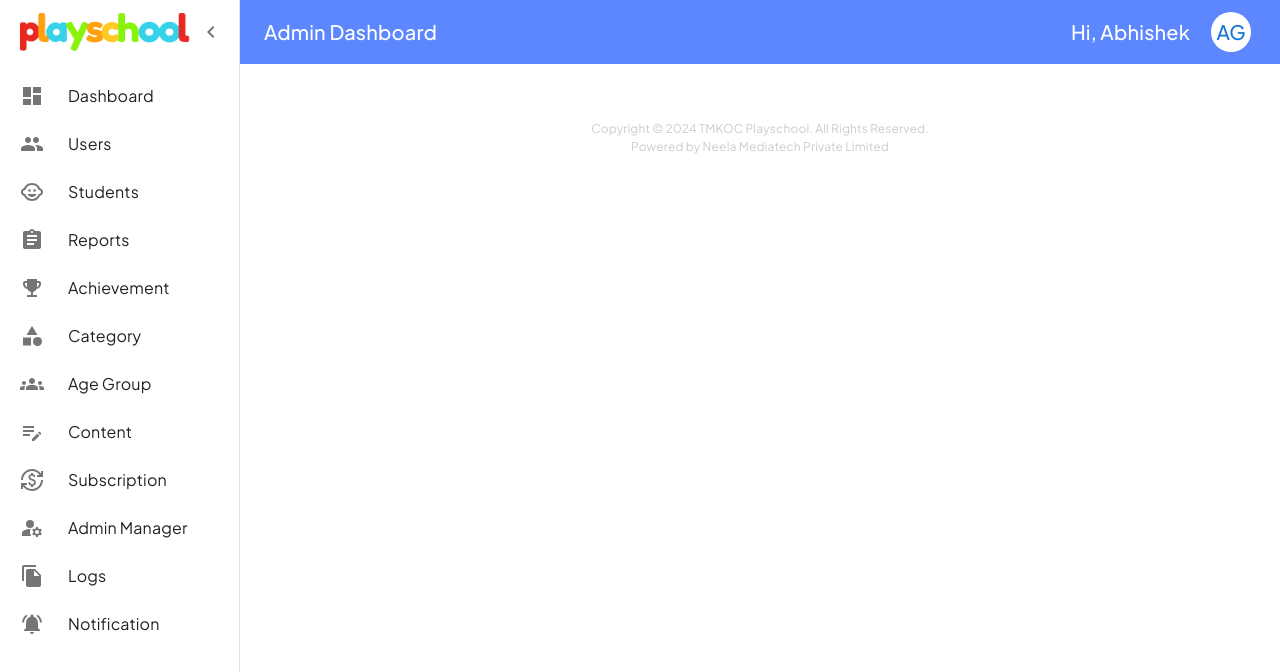
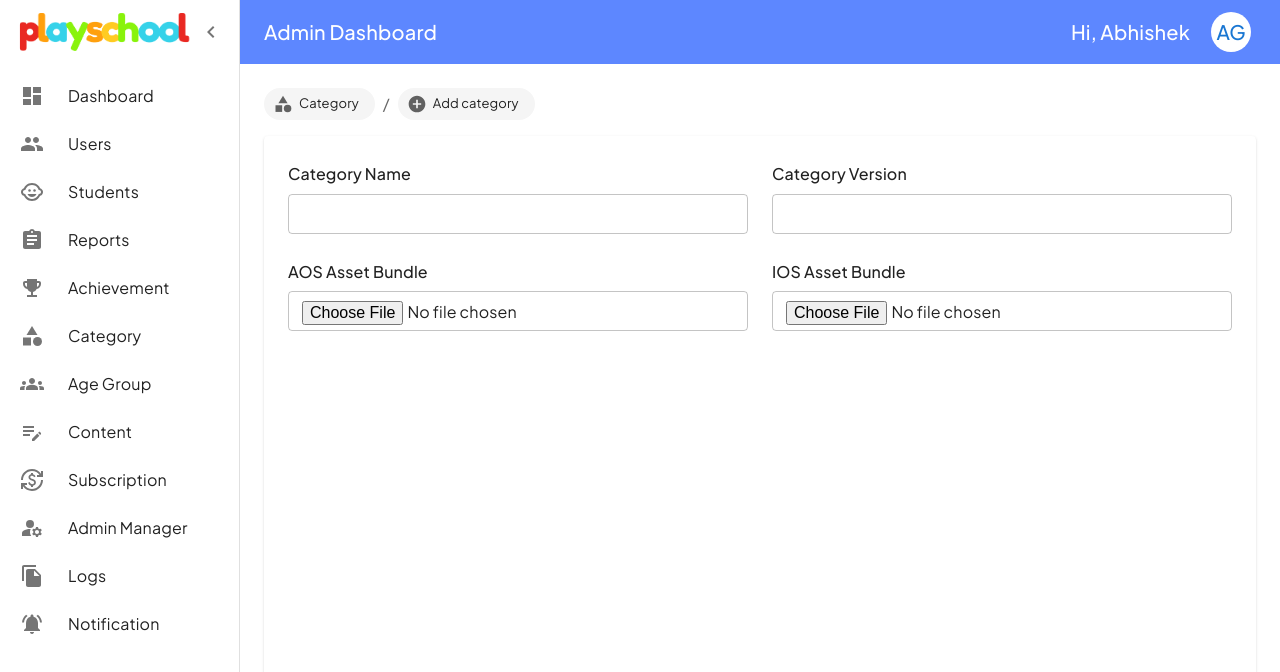
Before and after one commit to abhishekgarad5677/play-school-admin-dashboard, a React (Vite) app: page /dashboard/add-category in a window 1280 px wide. Shown: the top 672 px of the page. Built offline with nearby package versions, Linux system fonts and the light colour scheme; sample sign-in values are in the browser's storage.

Commit message:
category table and Add category form

```diff
--- a/src/components/layout/DefaultLayout.jsx
+++ b/src/components/layout/DefaultLayout.jsx
@@ -43,6 +43,7 @@ import Subscription from '../../pages/Subscription/Subscription';
 import AdminManager from '../../pages/AdminManager/AdminManager';
 import Logs from '../../pages/Logs/Logs';
 import Notification from '../../pages/Notification/Notification';
+import AddCategory from '../../pages/Category/AddCategory';
 
 const drawerWidth = 240;
 
@@ -341,6 +342,7 @@ export default function DefaultLayout() {
           <Route path="reports" element={<Reports />} />
           <Route path="achievement" element={<Achievement />} />
           <Route path="category" element={<Category />} />
+          <Route path="add-category" element={<AddCategory />} />
           <Route path="age-group" element={<AgeGroup />} />
           <Route path="content" element={<Content />} />
           <Route path="subscription" element={<Subscription />} />
--- a/src/components/modal/AddUser.jsx
+++ b/src/components/modal/AddUser.jsx
@@ -136,6 +136,7 @@ export const AddUser = (props) => {
                             error={!!errors.email}
                             helperText={errors.email}
                             margin="normal"
+
                         />
                         <FormControl fullWidth margin="normal" error={!!errors.role}>
                             <InputLabel id="role-label">Role</InputLabel>
--- /dev/null
+++ b/src/components/skeleton/TableSkeleton.jsx
@@ -0,0 +1,24 @@
+import React from "react";
+import { Skeleton, Table, TableBody, TableCell, TableContainer, TableRow, Paper } from "@mui/material";
+
+const TableSkeleton = ({ rows = 5, columns = 4 }) => {
+    return (
+        // <TableContainer component={Paper}>
+        <Table>
+            <TableBody>
+                {[...Array(rows)].map((_, rowIndex) => (
+                    <TableRow key={rowIndex}>
+                        {[...Array(columns)].map((_, colIndex) => (
+                            <TableCell key={colIndex}>
+                                <Skeleton variant="text" width="100%" height={30} />
+                            </TableCell>
+                        ))}
+                    </TableRow>
+                ))}
+            </TableBody>
+        </Table>
+        // </TableContainer>
+    );
+};
+
+export default TableSkeleton;
--- /dev/null
+++ b/src/pages/Category/AddCategory.jsx
@@ -0,0 +1,76 @@
+import React, { useEffect, useState } from "react";
+import { Box, Button, FormHelperText, InputAdornment, OutlinedInput, Paper, styled, TextField, Typography } from "@mui/material";
+import CategoryIcon from '@mui/icons-material/Category';
+import CustomBreadcrumbs from "../../components/breadcrumb/CustomBreadcrumbs";
+import AddCircleIcon from '@mui/icons-material/AddCircle';
+import Grid from '@mui/material/Grid2';
+
+const AddCategory = () => {
+
+
+    return (
+        <>
+            <CustomBreadcrumbs
+                items={[
+                    {
+                        label: "Category",
+                        href: "/dashboard/category",
+                        icon: <CategoryIcon fontSize="small" />
+                    },
+                    {
+                        label: "Add category",
+                        href: "/dashboard/add-category",
+                        icon: <AddCircleIcon fontSize="small" />
+                    },
+                ]}
+            />
+            <Paper sx={{ height: "85vh", width: '100%', padding: 3 }}>
+                <Grid container spacing={3}>
+                    <Grid size={6}>
+                        <Typography variant="subtitle1" fontWeight={'500'} gutterBottom>
+                            Category Name
+                        </Typography>
+                        <OutlinedInput
+                            fullWidth
+                            size="small"
+                        />
+                    </Grid>
+                    <Grid size={6}>
+                        <Typography variant="subtitle1" fontWeight={'500'} gutterBottom>
+                            Category Version
+                        </Typography>
+                        <OutlinedInput
+                            fullWidth
+                            size="small"
+                        />
+                    </Grid>
+                    <Grid size={6}>
+                        <Typography variant="subtitle1" fontWeight={'500'} gutterBottom>
+                            AOS Asset Bundle
+                        </Typography>
+                        <OutlinedInput
+                            type="file"
+                            fullWidth
+                            size="small"
+                        />
+                    </Grid>
+                    <Grid size={6}>
+                        <Typography variant="subtitle1" fontWeight={'500'} gutterBottom>
+                            IOS Asset Bundle
+                        </Typography>
+                        <OutlinedInput
+                            type="file"
+                            fullWidth
+                            size="small"
+                        />
+                    </Grid>
+                    <Grid size={6}>
+
+                    </Grid>
+                </Grid>
+            </Paper>
+        </>
+    )
+}
+
+export default AddCategory;
--- a/src/pages/Category/Category.jsx
+++ b/src/pages/Category/Category.jsx
@@ -1,9 +1,41 @@
-import { Box, Paper } from "@mui/material";
-import React from "react";
+import React, { useEffect, useState } from "react";
+import { Box, Button, Paper, TextField } from "@mui/material";
 import CategoryIcon from '@mui/icons-material/Category';
 import CustomBreadcrumbs from "../../components/breadcrumb/CustomBreadcrumbs";
+import { useGetallcategoriesMutation } from "../../redux/slices/apiSlice";
+import { CommonTable } from "../../components/table/Table";
+import TableSkeleton from "../../components/skeleton/TableSkeleton";
+import AddIcon from '@mui/icons-material/Add';
+import { useNavigate } from "react-router-dom";
 
 const Category = () => {
+
+    const [data, setData] = useState();
+
+    const [postCategoryData, { isLoading, error, data: categotyData }] = useGetallcategoriesMutation();
+
+    useEffect(() => {
+        postCategoryData({})
+    }, []);
+
+    useEffect(() => {
+        if (categotyData) {
+            setData(categotyData?.data);
+        }
+    }, [categotyData]);
+
+    const columns = [
+        { field: 'id', headerName: 'ID', width: 130 },
+        { field: 'name', headerName: "Name", width: 170 },
+        { field: 'numberOfGames', headerName: 'Number of Games', width: 170 },
+        { field: 'numberOfTests', headerName: 'Number of Tests', width: 170 },
+        { field: 'ageGroup', headerName: 'Age Group', width: 170 },
+        // { field: 'games', headerName: 'Games', width: 150 },
+        // { field: 'tests', headerName: 'Tests', width: 150 },
+    ];
+
+    const navigate = useNavigate();
+
     return (
         <>
             <CustomBreadcrumbs
@@ -15,7 +47,7 @@ const Category = () => {
                     }
                 ]}
             />
-            <Paper sx={{ height: "85vh", width: '100%', padding: 3 }}>
+            <Paper sx={{ height: "auto", width: '100%', padding: 3 }}>
                 <Box
                     display="flex"
                     justifyContent="space-between"
@@ -26,9 +58,38 @@ const Category = () => {
                         gap: 1,
                         flexDirection: { xs: 'column', sm: 'row' },
                     }}
+
                 >
-                    <>Category</>
+                    {/* search student */}
+                    <TextField
+                        label="search category"
+                        variant="outlined"
+                        size="small"
+                        onChange={(e) => filterUserData(e)}
+                    />
+
+                    {/* add category button */}
+                    <Button
+                        variant="contained"
+                        startIcon={<AddIcon />}
+                        sx={{
+                            width: { xs: '100%', sm: 'auto', backgroundColor: '#5D87FF' },
+                        }}
+                        onClick={() => navigate('/dashboard/add-category')}
+                    >
+                        Add Category
+                    </Button>
                 </Box>
+
+                {/* category table data */}
+                {isLoading ? <TableSkeleton rows={10} columns={6} /> : (
+                    <CommonTable
+                        userTableData={data}
+                        columns={columns}
+                        pageSizeOptions={[10, 15, 20, 50, 100]}
+                    />
+                )}
+
             </Paper>
         </>
     )
--- a/src/pages/Students/Students.jsx
+++ b/src/pages/Students/Students.jsx
@@ -3,22 +3,24 @@ import React, { useEffect, useState } from "react";
 import CustomBreadcrumbs from "../../components/breadcrumb/CustomBreadcrumbs";
 import ChildCareIcon from '@mui/icons-material/ChildCare'
 import { CommonTable } from "../../components/table/Table";
-import { usePostDataMutation } from "../../redux/slices/apiSlice";
 import { useFormattedDate } from "../../utils/Hooks";
-import UserAvatar from "../../components/Avatar/UserAvatar";
+import { useGetallstudentsinfoMutation } from "../../redux/slices/apiSlice";
+import TableSkeleton from "../../components/skeleton/TableSkeleton";
 
 const Students = () => {
 
     const [data, setData] = useState();
 
-    const [postData, { isLoading, error, data: studentsData }] = usePostDataMutation();
+    const [postDataStudent, { isLoading, error, data: studentsData }] = useGetallstudentsinfoMutation();
 
     useEffect(() => {
-        postData({})
+        postDataStudent({})
     }, []);
 
     useEffect(() => {
-        setData(studentsData?.data)
+        if (studentsData) {
+            setData(studentsData?.data);
+        }
     }, [studentsData]);
 
     const columns = [
@@ -75,7 +77,6 @@ const Students = () => {
         { field: 'languageName', headerName: 'Language', width: 150 }
     ];
 
-    if (isLoading) return <div>Loading...</div>
 
     return (
         <>
@@ -111,11 +112,13 @@ const Students = () => {
                 </Box>
 
                 {/* students table data */}
-                <CommonTable
-                    userTableData={data}
-                    columns={columns}
-                    pageSizeOptions={[10, 15, 20, 50, 100]}
-                />
+                {isLoading ? <TableSkeleton rows={10} columns={6} /> : (
+                    <CommonTable
+                        userTableData={data}
+                        columns={columns}
+                        pageSizeOptions={[10, 15, 20, 50, 100]}
+                    />
+                )}
 
             </Paper>
         </>
--- a/src/redux/slices/apiSlice.js
+++ b/src/redux/slices/apiSlice.js
@@ -20,9 +20,16 @@ export const apiSlice = createApi({
         getPosts: builder.query({
             query: () => "/posts",
         }),
-        postData: builder.mutation({
+        getallstudentsinfo: builder.mutation({
             query: (data) => ({
-                url: "Students/user/getallstudentsinfo", // Replace with actual API endpoint
+                url: "Students/user/getallstudentsinfo",
+                method: "POST",
+                body: data,
+            }),
+        }),
+        getallcategories: builder.mutation({
+            query: (data) => ({
+                url: "Category/admin/getallcategories",
                 method: "POST",
                 body: data,
             }),
@@ -33,5 +40,6 @@ export const apiSlice = createApi({
 export const {
     useGetUserQuery,
     useGetPostsQuery,
-    usePostDataMutation
+    useGetallstudentsinfoMutation,
+    useGetallcategoriesMutation,
 } = apiSlice;
```
